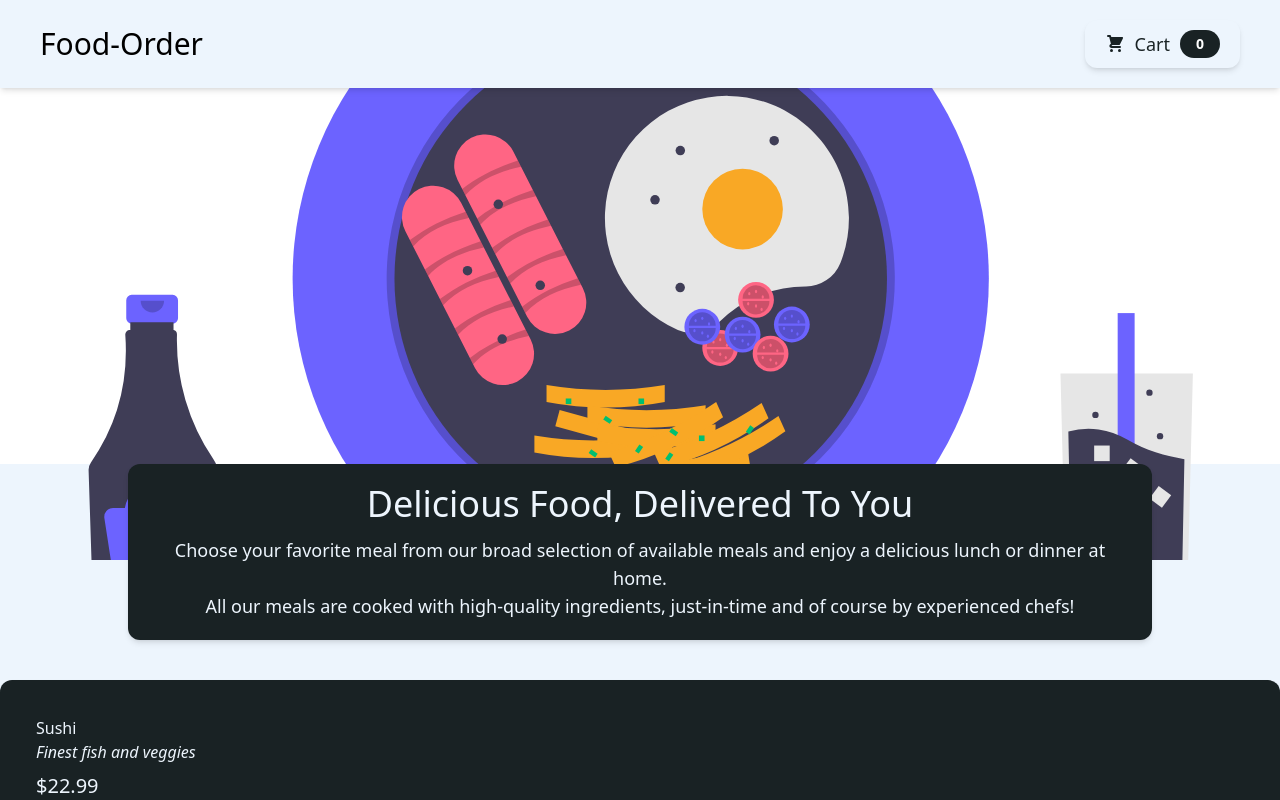
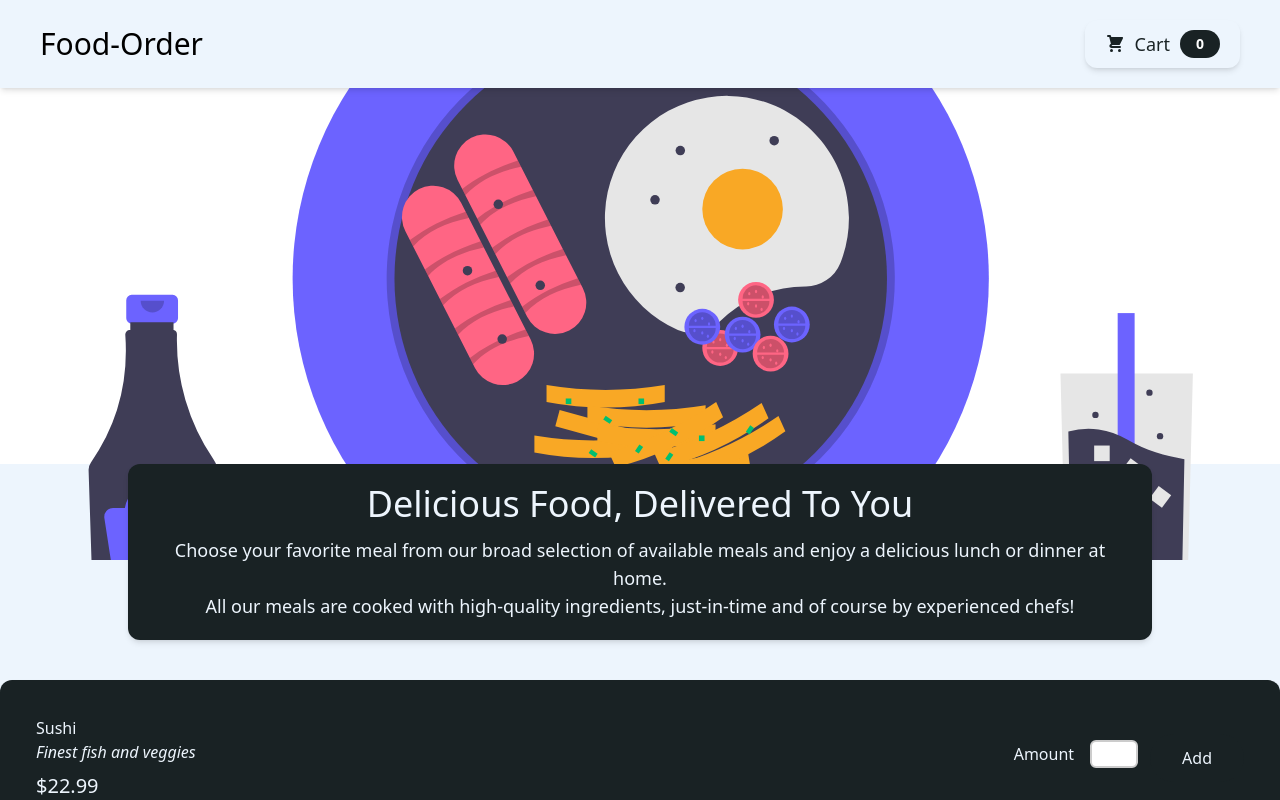
Before and after one commit to ProgrammerOfDeath/food-order-app, a React (Create React App) app: page / in a window 1280 px wide. Shown: the top 800 px of the page. Built offline with nearby package versions, Linux system fonts and the light colour scheme.

Commit message:
implement new components

```diff
--- a/src/components/Meals/AvailableMeals.js
+++ b/src/components/Meals/AvailableMeals.js
@@ -31,6 +31,7 @@ const DUMMY_MEALS = [
 const AvailableMeals = () => {
   const mealsList = DUMMY_MEALS.map((meal) => (
     <MealItem
+      id={meal.id}
       key={meal.id}
       name={meal.name}
       description={meal.description}
--- a/src/components/Meals/MealItem.js
+++ b/src/components/Meals/MealItem.js
@@ -1,3 +1,5 @@
+import MealItemForm from "./MealItemForm"
+
 const MealItem = (props) => {
   const formattedPrice = `$${props.price.toFixed(2)}`
   return (
@@ -7,6 +9,7 @@ const MealItem = (props) => {
         <div className="italic">{props.description}</div>
         <div className="mt-2 bold text-xl">{formattedPrice}</div>
       </div>
+      <MealItemForm id={props.id}/>
     </li>
   )
 }
--- a/src/components/UI/Button.js
+++ b/src/components/UI/Button.js
@@ -0,0 +1,9 @@
+const Button = (props) => {
+  return (
+    <button className={`cursor-pointer rounded-3xl ml-4 py-2 px-8 bg-transparent border-2 border-solid border-charleston-green hover:bg-charleston-green active:bg-charleston-green ${props.className}`}>
+      {props.children}
+    </button>
+  )
+}
+
+export default Button
--- a/src/components/UI/CartButton.js
+++ b/src/components/UI/CartButton.js
@@ -2,7 +2,7 @@ import CartIcon from "./Icons/CartIcon";
 
 const CartButton = (props) => {
   return (
-    <button className="flex bg-alice-blue text-charleston-green items-center h-12 w-fit px-5 justify-around rounded-xl shadow-md text-lg hover:scale-110" onClick={props.onClick}>
+    <button className="flex bg-alice-blue text-charleston-green items-center h-12 w-fit px-5 justify-around rounded-xl shadow-md text-lg transition ease-in-out hover:scale-110 duration-300" onClick={props.onClick}>
       <span className="w-5 h-5 mr-2.5">
         <CartIcon />
       </span>
```
